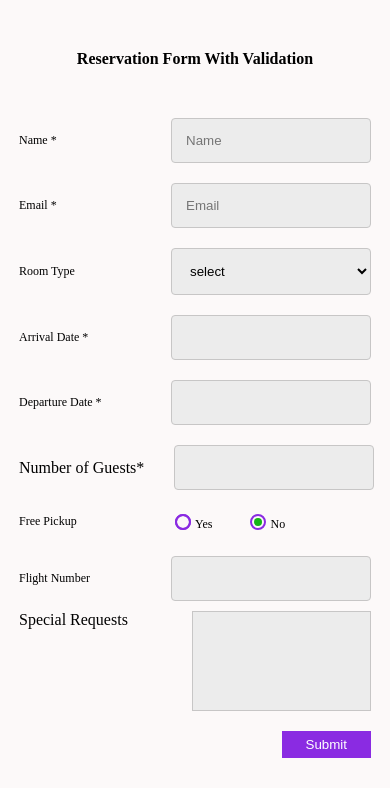
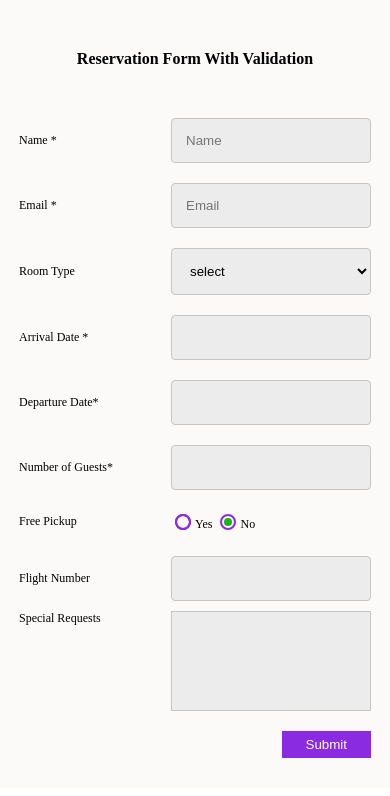
Before and after one commit to ThunderboltForEver/Reservation-Form, a plain HTML site: page index.html in a window 390 px wide. Drawn offline with Linux system fonts and the light colour scheme.

Commit message:
Adding Css Feature

```diff
--- a/css/style.css
+++ b/css/style.css
@@ -52,9 +52,13 @@
     margin-right: 30px;
   }
   @media ( max-width: 767px ) {
-    .validate form .info label , .validate form .pick label{
+    .validate form .info label ,
+     .validate form .pick label ,
+     .validate form .info2 label ,
+     .validate form .info3 label{
       min-width: 95px;
       font-size: 12px;
+      margin: 0;
     }
   }
 
@@ -136,6 +140,7 @@ input[type = "radio"] {
 .validate form .info3 input {
   height: 100px;
   flex: 1;
+  min-width: 200px;
   background-color: #ececec;
   border: 1px solid #c7c6c6;
   line-height: 0;
```
Also changed, not shown: index.html (+1 -1 lines).
